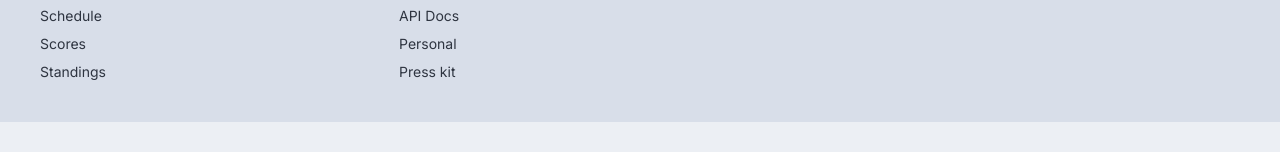
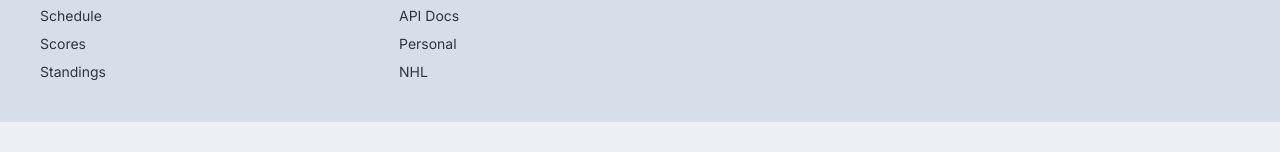
Before and after one commit to mdefeo/nhl.game.tracker, a Next.js app: page / in a window 1280 px wide. Shown: the part 670-822 px from the top of the page. Built offline with nearby package versions, Linux system fonts and the light colour scheme.

Commit message:
Update FooterNav.tsx

```diff
--- a/app/components/nav/FooterNav.tsx
+++ b/app/components/nav/FooterNav.tsx
@@ -68,12 +68,12 @@ const FooterNav: React.FC<Props> = ({ }) => {
           Personal
         </Link>
       <Link
-        href=""
+        href="https://www.nhl.com/"
         className="link link-hover"
         target="_blank"
         rel="noopener noreferrer"
       >
-        Press kit
+        NHL
       </Link>
     </nav>
     <nav>
```
